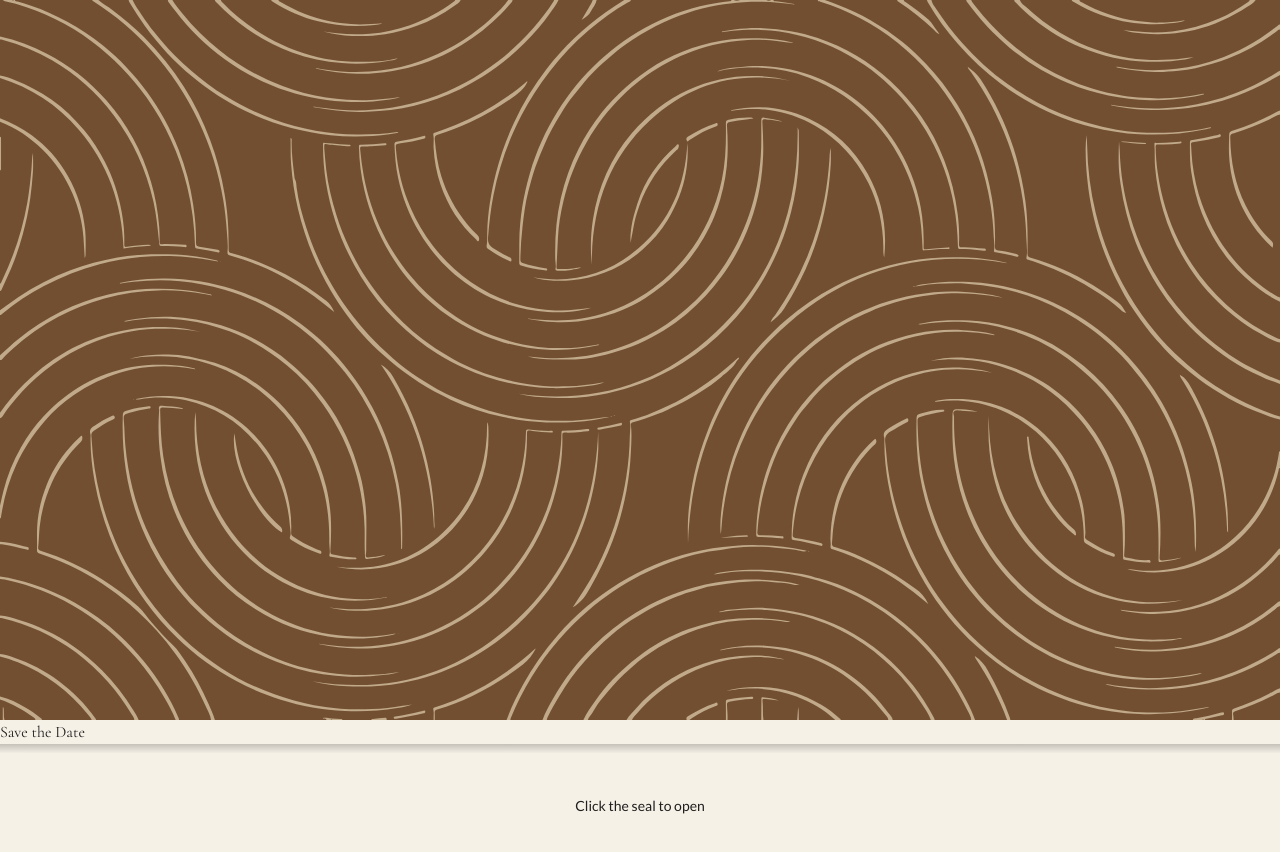
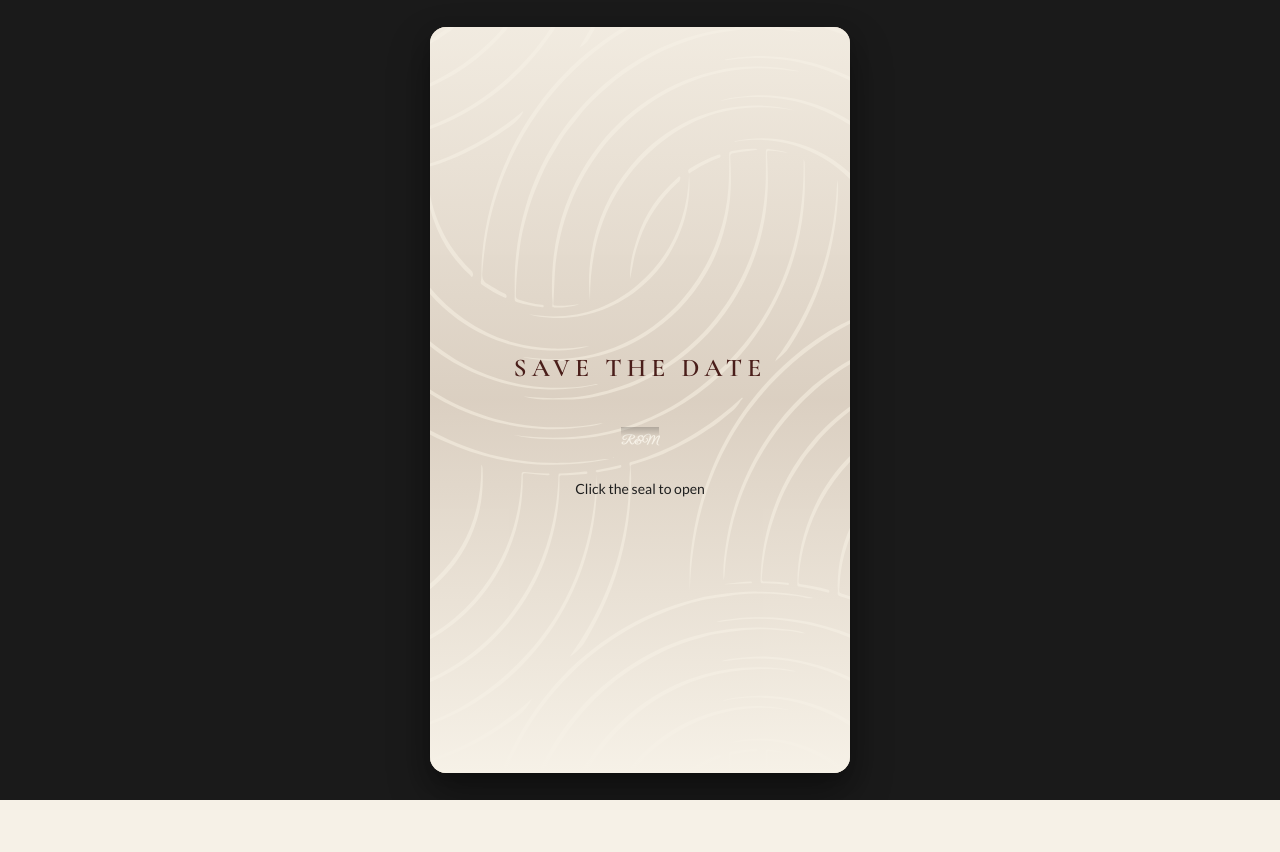
Before and after one commit to dinalediseko/RM-Union-React, a React (Vite) app: page / in a window 1280 px wide. Shown: the top 852 px of the page. After the commit the page ends 800 px from the top, so only its background shows below. Built offline with nearby package versions, Linux system fonts and the light colour scheme.

Commit message:
Update App.css

```diff
--- a/src/App.css
+++ b/src/App.css
@@ -1,52 +1,201 @@
-/* App-specific styles - Sepedi Theme */
+/* App shell */
+.app-shell {
+  min-height: 100vh;
+  min-height: 100svh;
+  background: #1a1a1a;
+  display: flex;
+  align-items: center;
+  justify-content: center;
+  padding: 16px;
+}
 
-/* Smooth scrolling for the entire page */
-html {
+/* Mobile-first invitation frame */
+.invite-frame {
+  position: relative;
+  width: min(100%, 420px);
+  aspect-ratio: 9 / 16;
+  overflow: hidden;
+  background: var(--cream);
+  border-radius: 16px;
+  box-shadow:
+    0 20px 40px rgba(0, 0, 0, 0.35),
+    0 8px 20px rgba(0, 0, 0, 0.18);
+}
+
+/* Hero */
+.hero-screen {
+  position: relative;
+  height: 100%;
+  display: flex;
+  flex-direction: column;
+  align-items: center;
+  justify-content: center;
+  overflow: hidden;
+  padding: 24px;
+}
+
+.hero-bg {
+  position: absolute;
+  inset: 0;
+  z-index: 0;
+  transition: transform 1.5s ease;
+}
+
+.hero-bg-open {
+  transform: scale(1.08);
+}
+
+.hero-bg-image {
+  width: 100%;
+  height: 100%;
+  object-fit: cover;
+  opacity: 0.25;
+}
+
+.hero-bg-overlay {
+  position: absolute;
+  inset: 0;
+  background: linear-gradient(
+    to bottom,
+    rgba(246, 241, 231, 0.85),
+    rgba(246, 241, 231, 0.2),
+    rgba(246, 241, 231, 1)
+  );
+}
+
+.hero-title-wrap {
+  position: relative;
+  z-index: 2;
+  margin-bottom: 2.5rem;
+  text-align: center;
+}
+
+.hero-title {
+  margin: 0;
+  font-family: 'Cormorant Garamond', serif;
+  font-size: 1.3rem;
+  font-weight: 600;
+  letter-spacing: 0.2em;
+  text-transform: uppercase;
+  color: var(--maroon);
+}
+
+.hero-envelope-wrap {
+  position: relative;
+  z-index: 2;
+}
+
+.hero-scroll-indicator {
+  position: absolute;
+  left: 50%;
+  bottom: 1.25rem;
+  transform: translateX(-50%);
+  z-index: 2;
+  animation: bounce-soft 1.8s infinite;
+}
+
+.hero-scroll-icon {
+  width: 24px;
+  height: 24px;
+  color: var(--maroon);
+}
+
+/* Invite content */
+.invite-content {
+  position: relative;
+  z-index: 2;
+  height: 100%;
+  overflow-y: auto;
+  padding: 0;
+  -webkit-overflow-scrolling: touch;
+  background: var(--cream);
+}
+
+.invite-scroll {
   scroll-behavior: smooth;
 }
 
-/* Custom scrollbar - Sepedi themed */
-::-webkit-scrollbar {
-  width: 8px;
+.content-section {
+  padding: 3rem 1.25rem;
 }
 
-::-webkit-scrollbar-track {
-  background: #c0aa8a;
+.content-section-last {
+  padding-bottom: 5rem;
 }
 
-::-webkit-scrollbar-thumb {
-  background: #e1d3a9;
-  border-radius: 6px;
+/* Image-based envelope */
+.image-envelope-wrapper {
+  position: relative;
+  width: min(84vw, 320px);
+  max-width: 320px;
+  transition: transform 0.6s ease;
 }
 
-::-webkit-scrollbar-thumb:hover {
-  background: #734f31;
+.image-envelope-wrapper.zoom {
+  transform: scale(1.05);
 }
 
-/* Selection color - Sepedi themed */
-::selection {
-  background: rgba(94, 42, 37, 0.2);
-  color: #5e2a25;
+.image-envelope {
+  display: block;
+  width: 100%;
+  height: auto;
+  object-fit: contain;
 }
 
-/* Focus styles for accessibility */
-*:focus-visible {
-  outline: 2px solid #734f31;
-  outline-offset: 3px;
-  border-radius: 4px;
-}
-
-/* Prevent text selection on interactive elements */
-.wax-seal {
+.image-seal {
+  position: absolute;
+  top: 50%;
+  left: 50%;
+  width: 42%;
+  max-width: 130px;
+  transform: translate(-50%, -50%);
   cursor: pointer;
+  transition: transform 0.55s ease, opacity 0.4s ease;
+  filter: drop-shadow(0 8px 14px rgba(0, 0, 0, 0.28));
   user-select: none;
   -webkit-user-select: none;
 }
 
-/* Sepedi pattern background styling */
-.sepedi-pattern-bg {
-  background-image: url('/rm-union-bg.svg');
-  background-size: cover;
-  background-position: center;
-  background-repeat: no-repeat;
+.image-seal:hover {
+  transform: translate(-50%, -50%) scale(1.04);
 }
+
+.image-seal.rise {
+  transform: translate(-50%, calc(-50% - 24px)) scale(1.06);
+}
+
+/* Animation */
+@keyframes bounce-soft {
+  0%, 100% {
+    transform: translateX(-50%) translateY(0);
+  }
+  50% {
+    transform: translateX(-50%) translateY(8px);
+  }
+}
+
+/* Desktop polish */
+@media (min-width: 768px) {
+  .app-shell {
+    padding: 24px;
+  }
+
+  .hero-title {
+    font-size: 1.6rem;
+  }
+
+  .content-section {
+    padding: 3.5rem 1.5rem;
+  }
+}
+
+/* Reduced motion */
+@media (prefers-reduced-motion: reduce) {
+  .hero-bg,
+  .image-envelope-wrapper,
+  .image-seal,
+  .hero-scroll-indicator {
+    animation: none !important;
+    transition: none !important;
+  }
+}
```
